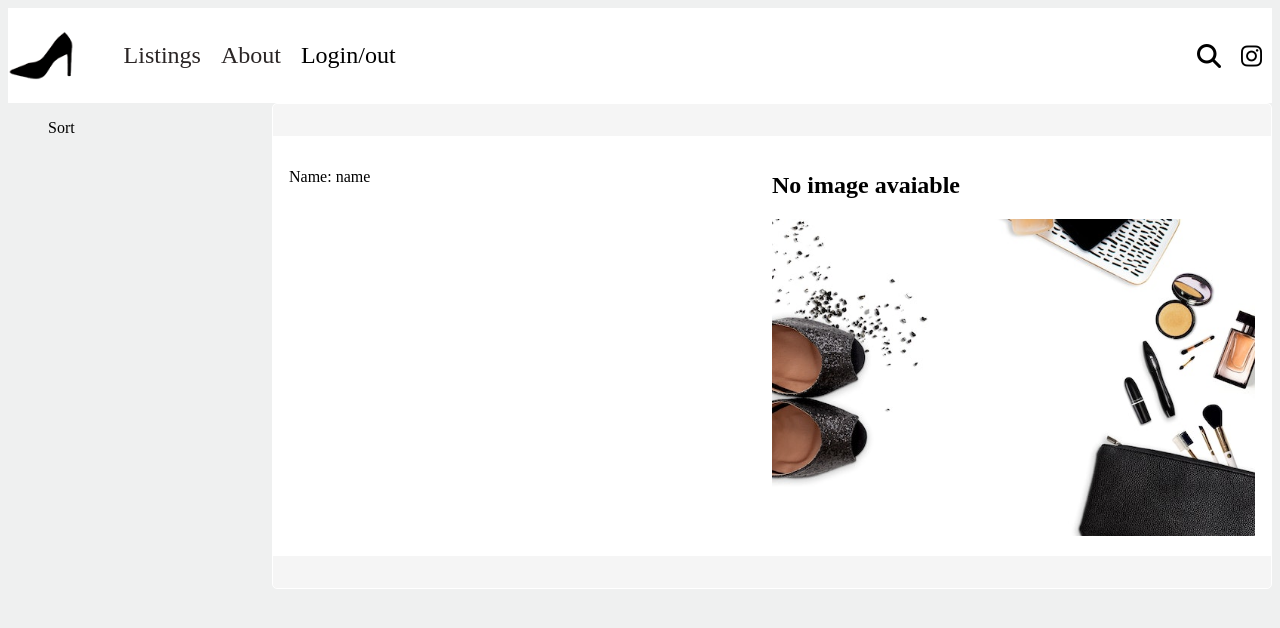
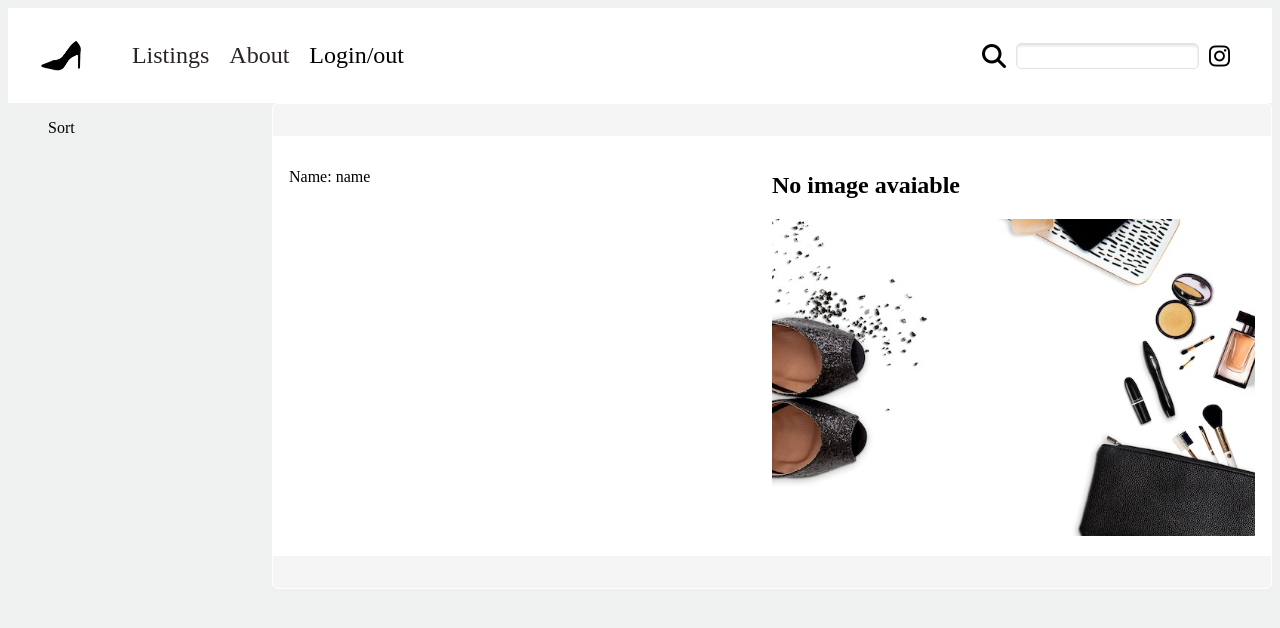
Before and after one commit to trine-marie-sandberg/fashion-auctions, a plain HTML site: page index.html in a window 1280 px wide. Drawn offline with Linux system fonts and the light colour scheme.

Commit message:
ads search input + styling to header

```diff
--- a/index.html
+++ b/index.html
@@ -19,11 +19,14 @@
                     <li class="padding-xs"><a href="/about.html">About</a></li>
                     <li class="padding-xs">Login/out</li>
                 </ul>
-                <i class="fa fa-bars" id="mobile-menu-btn" aria-label="opens navigation menu"></i>
+                <i class="fa fa-bars padding-xs" id="mobile-menu-btn" aria-label="opens navigation menu"></i>
             </nav>
         </div>
         <div class="flex flex-between">
-            <i class="fa-solid fa-magnifying-glass padding-xs"></i>
+            <div class="flex flex-center-v">
+                <i class="fa-solid fa-magnifying-glass padding-xs"></i>
+                <input type="text" class="search half-size-h">
+            </div>
             <i class="fa-brands fa-instagram padding-xs"></i>
         </div>
     </header>
--- a/src/css/layout-componments/header.css
+++ b/src/css/layout-componments/header.css
@@ -1,3 +1,13 @@
+header {
+    padding: 0 var(--l);
+}
+
 .logo {
-    max-height: 50px;
+    max-height: var(--l);
 }
+
+.search {
+    border: 1px solid var(--grey-contrast-slight);
+    border-radius: 5px;
+    box-shadow: inset 0 2px 3px var(--grey-contrast-slight);
+}
--- a/src/css/stylesheet.css
+++ b/src/css/stylesheet.css
@@ -7,7 +7,7 @@
 @import url(/src/css/layout-componments/listings.css);
 @import url(/src/css/nav.css);
 
-@media (max-width: 600px) {
+@media (max-width: 700px) {
     .topnav {
         display: none;
     }
@@ -16,7 +16,7 @@
     }
 }
 
-@media (min-width: 600px) {
+@media (min-width: 700px) {
     #mobile-menu-btn {
         display: none;
     }
--- a/src/css/variables-and-generic.css/sizing.css
+++ b/src/css/variables-and-generic.css/sizing.css
@@ -53,3 +53,7 @@
 .fontsize-xl {
     font-size: var(--xl);
 }
+
+.half-size-h {
+    height: 50%;
+}
```
